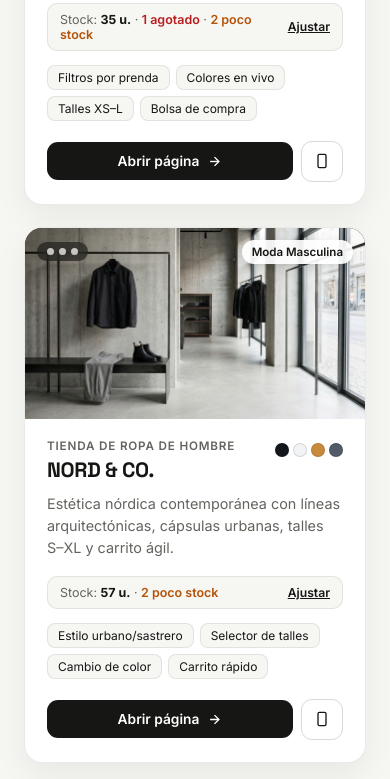
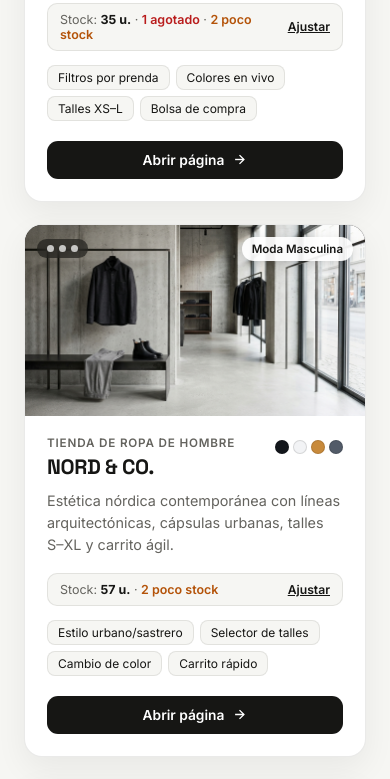
Before and after one commit to gonlleta/mi-centro-web, a plain HTML site: page index.html in a window 390 px wide. Shown: the part 1113-1892 px from the top of the page. Drawn offline with Linux system fonts and the light colour scheme; a web font is replaced by a local one.

Commit message:
Remove mobile shortcut button next to Abrir pagina on hub cards

```diff
--- a/css/hub.css
+++ b/css/hub.css
@@ -731,24 +731,6 @@ body.is-client-mode .template-viewport-outer {
 
 .btn-open-model:hover {
   background: #2f2f2b;
-}
-
-.btn-open-mobile {
-  border: 1px solid var(--hub-border-strong);
-  background: transparent;
-  color: var(--hub-ink);
-  width: 42px;
-  height: 41px;
-  border-radius: 11px;
-  display: grid;
-  place-items: center;
-  cursor: pointer;
-  transition: all 0.18s ease;
-}
-
-.btn-open-mobile:hover {
-  background: var(--hub-bg);
-  border-color: var(--hub-ink);
 }
 
 .section-stock-summary {
--- a/js/app.js
+++ b/js/app.js
@@ -1170,12 +1170,6 @@
       return;
     }
 
-    const openMob = e.target.closest('[data-open-mobile]');
-    if (openMob) {
-      navigateTo(openMob.dataset.openMobile, 'mobile');
-      return;
-    }
-
     const catBtn = e.target.closest('[data-tpl-cat]');
     if (catBtn) {
       state.activeCategory[state.view] = catBtn.dataset.tplCat;
--- a/js/templates.js
+++ b/js/templates.js
@@ -165,9 +165,6 @@ window.renderHubView = function renderHubView(state, helpers) {
                           <button class="btn-open-model" data-open-section="${s.id}">
                             <span>Abrir página</span>
                             <svg width="15" height="15" viewBox="0 0 24 24" fill="none" stroke="currentColor" stroke-width="2.2"><line x1="5" y1="12" x2="19" y2="12"/><polyline points="12 5 19 12 12 19"/></svg>
-                          </button>
-                          <button class="btn-open-mobile" data-open-mobile="${s.id}" title="Abrir en vista móvil">
-                            <svg width="16" height="16" viewBox="0 0 24 24" fill="none" stroke="currentColor" stroke-width="2"><rect x="6" y="2" width="12" height="20" rx="2"/><line x1="12" y1="18" x2="12.01" y2="18"/></svg>
                           </button>
                         </div>
                       </div>
```
